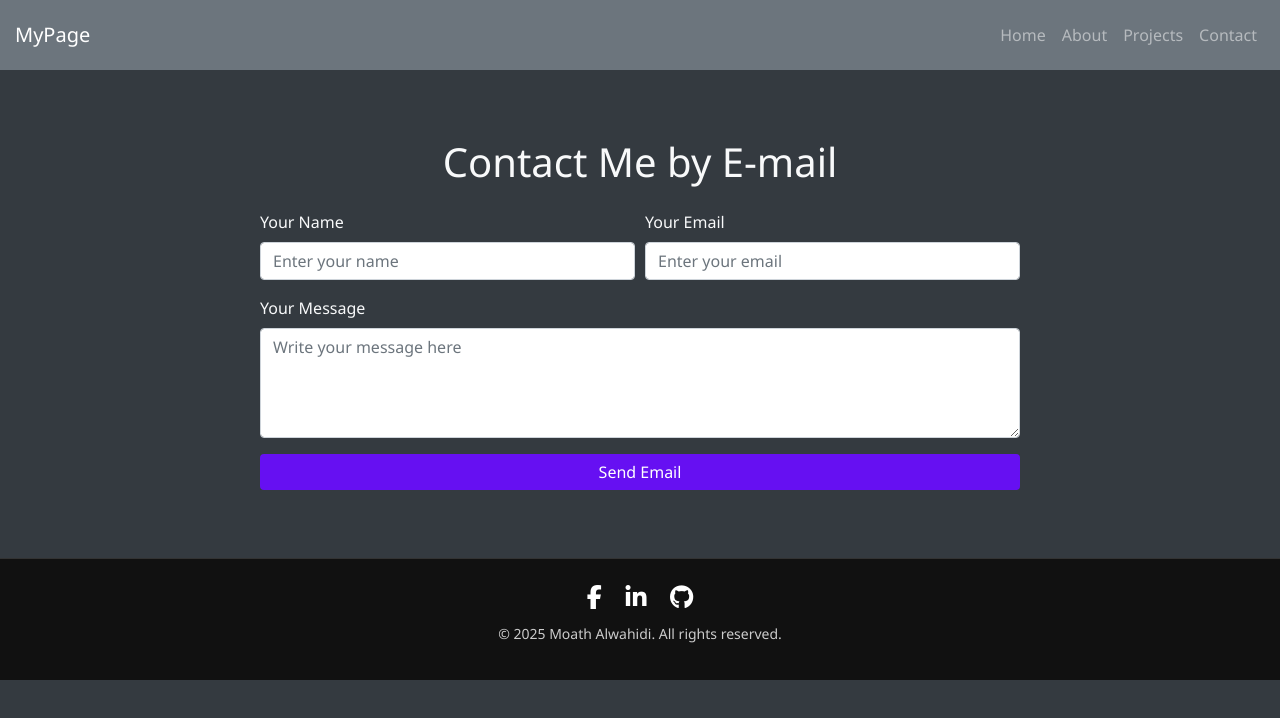
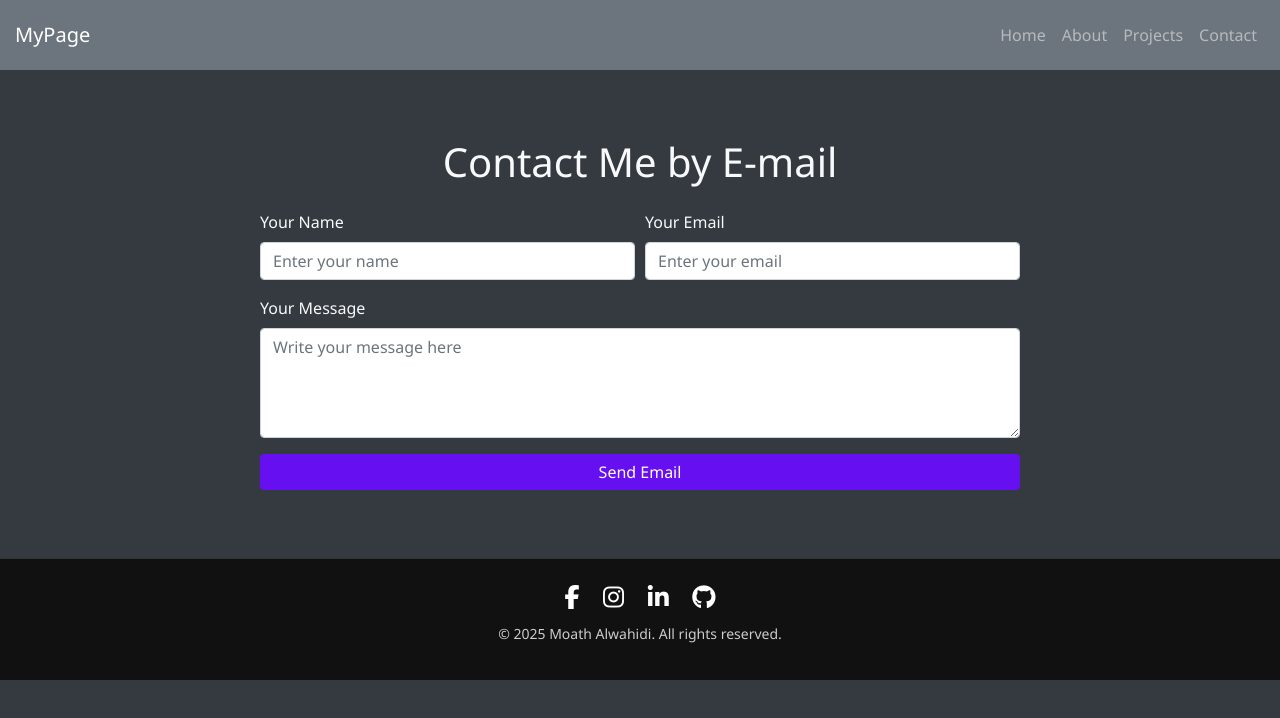
Before and after one commit to MoathAbdalla/My-Personal-Page, a plain HTML site: page contact.html in a window 1280 px wide. Drawn offline with nearby package versions, Linux system fonts and the light colour scheme.

Commit message:
Update contact.html

```diff
--- a/contact.html
+++ b/contact.html
@@ -67,6 +67,7 @@
         <footer class="footer text-center">
             <div class="social-icons mb-2">
                 <a href="https://www.facebook.com/MuathAlWahidi" target="_blank"><i class="fab fa-facebook-f"></i></a>
+                <a href="https://www.instagram.com/muath_alwahidi/" target="_blank"><i class="fab fa-instagram"></i></a>
                 <a href="https://www.linkedin.com/in/moath-alwahidi/" target="_blank"><i class="fab fa-linkedin-in"></i></a>
                 <a href="https://github.com/MoathAbdalla" target="_blank"><i class="fab fa-github"></i></a>
             </div>
```
